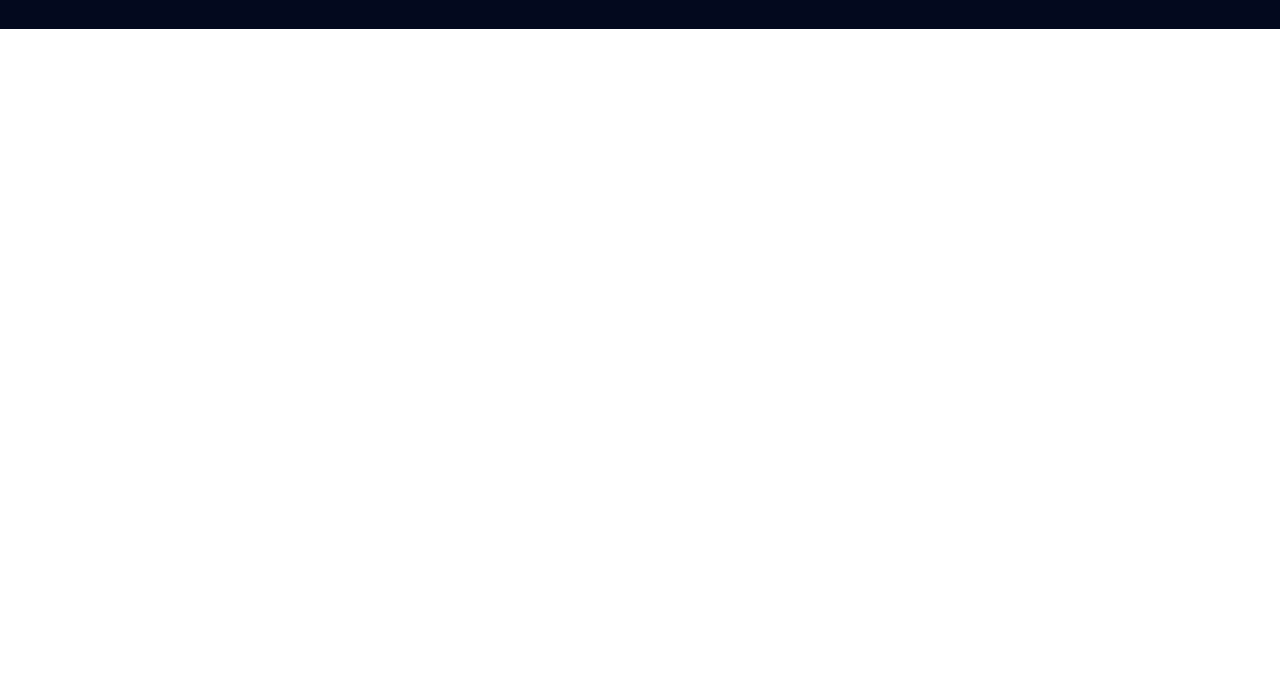
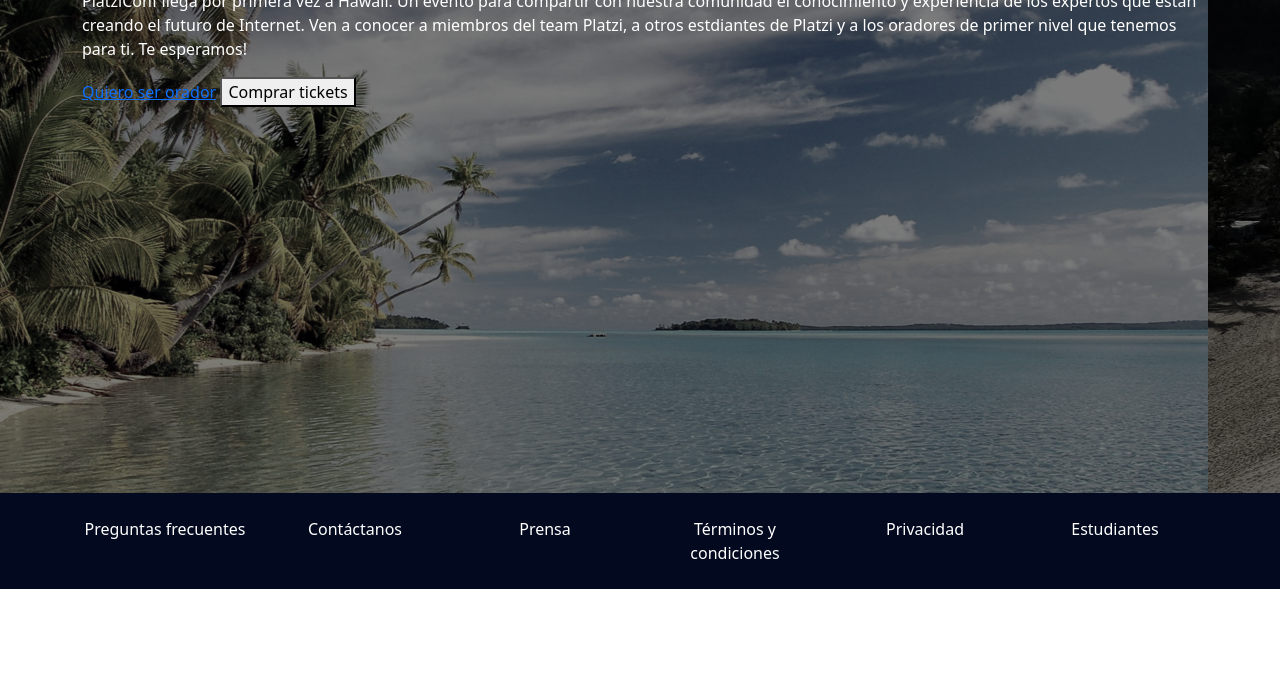
Before and after one commit to pablo-delossantos/curso-bootstrap, a plain HTML site: page sitio-bootstrap/index.html in a window 1280 px wide. Shown: the part 123-800 px from the top of the page. Drawn offline with nearby package versions, Linux system fonts and the light colour scheme.

Commit message:
Carrusel de fotos y overlay

```diff
--- a/sitio-bootstrap/index.html
+++ b/sitio-bootstrap/index.html
@@ -1,13 +1,16 @@
 <!DOCTYPE html>
 <html lang="en">
+
 <head>
   <meta charset="UTF-8">
   <meta http-equiv="X-UA-Compatible" content="IE=edge">
   <meta name="viewport" content="width=device-width, initial-scale=1.0">
   <title>One page en Bootstrap</title>
-    <link href="https://cdn.jsdelivr.net/npm/bootstrap@5.1.3/dist/css/bootstrap.min.css" rel="stylesheet" integrity="sha384-1BmE4kWBq78iYhFldvKuhfTAU6auU8tT94WrHftjDbrCEXSU1oBoqyl2QvZ6jIW3" crossorigin="anonymous">
+  <link href="https://cdn.jsdelivr.net/npm/bootstrap@5.1.3/dist/css/bootstrap.min.css" rel="stylesheet"
+    integrity="sha384-1BmE4kWBq78iYhFldvKuhfTAU6auU8tT94WrHftjDbrCEXSU1oBoqyl2QvZ6jIW3" crossorigin="anonymous">
   <link rel="stylesheet" href="styles.css">
 </head>
+
 <body>
   <!-- header -->
   <header id="header">
@@ -17,7 +20,8 @@
           <img src="assets/images/platzi-logo.png" alt="Platzi Logo">
           Conf Hawaii
         </a>
-            <button class="navbar-toggler" type="button" data-bs-toggle="collapse" data-bs-target="#navbarSupportedContent" aria-controls="navbarSupportedContent" aria-expanded="false" aria-label="Toggle navigation">
+        <button class="navbar-toggler" type="button" data-bs-toggle="collapse" data-bs-target="#navbarSupportedContent"
+          aria-controls="navbarSupportedContent" aria-expanded="false" aria-label="Toggle navigation">
           <span class="navbar-toggler-icon"></span>
         </button>
         <div class="collapse navbar-collapse" id="navbarSupportedContent">
@@ -44,6 +48,37 @@
   </header>
   <!-- /header -->
 
+  <!-- main -->
+  <main id="main">
+    <div id="carousel" class="carousel slide" data-bs-ride="carousel" data-pause="false">
+      <div class="carousel-inner">
+        <div class="carousel-item active">
+          <img src="assets/images/hawaii.jpg" class="d-block w-100" alt="Hawaii">
+        </div>
+        <div class="carousel-item">
+          <img src="assets/images/hawaii2.jpg" class="d-block w-100" alt="Hawaii">
+        </div>
+        <div class="carousel-item">
+          <img src="assets/images/hawaii3.jpeg" class="d-block w-100" alt="Hawaii">
+        </div>
+        <div class="overlay">
+          <div class="container">
+            <div class="row">
+              <div class="col">
+                <h1>PlatziConf Hawaii</h1>
+                <p>
+                  PlatziConf llega por primera vez a Hawaii. Un evento para compartir con nuestra comunidad el conocimiento y experiencia de los expertos que están creando el futuro de Internet. Ven a conocer a miembros del team Platzi, a otros estdiantes de Platzi y a los oradores de primer nivel que tenemos para ti. Te esperamos!
+                </p>
+                <a href="#">Quiero ser orador</a>
+                <button type="button">Comprar tickets</button>
+              </div>
+            </div>
+          </div>
+        </div>
+      </div>
+    </div>
+</main>
+  <!-- /main -->
 
   <!-- footer -->
   <footer id="footer" class="pb-4 pt-4">
@@ -72,6 +107,9 @@
   </footer>
   <!-- / footer -->
   <!-- Boostrap Bundle -->
-  <script src="https://cdn.jsdelivr.net/npm/bootstrap@5.1.3/dist/js/bootstrap.bundle.min.js" integrity="sha384-ka7Sk0Gln4gmtz2MlQnikT1wXgYsOg+OMhuP+IlRH9sENBO0LRn5q+8nbTov4+1p" crossorigin="anonymous"></script>
+  <script src="https://cdn.jsdelivr.net/npm/bootstrap@5.1.3/dist/js/bootstrap.bundle.min.js"
+    integrity="sha384-ka7Sk0Gln4gmtz2MlQnikT1wXgYsOg+OMhuP+IlRH9sENBO0LRn5q+8nbTov4+1p" crossorigin="anonymous">
+  </script>
 </body>
+
 </html>
--- a/sitio-bootstrap/styles.css
+++ b/sitio-bootstrap/styles.css
@@ -4,6 +4,27 @@
 
 #header img {
   width: 80px;
+}
+
+#main .carousel-inner img {
+	max-height: 70vh;
+	object-fit: cover;
+	filter: grayscale(70%);
+
+}
+
+#carousel {
+	position: relative;
+}
+
+#carousel .overlay {
+	position: absolute;
+	top: 0;
+	bottom: 0;
+	right: 0;
+	left: 0;
+	background-color: rgba(0, 0, 0, 0.5);
+	color: #fff;
 }
 
 #footer {
```
Lines whose indentation alone changed are shown as unchanged.
